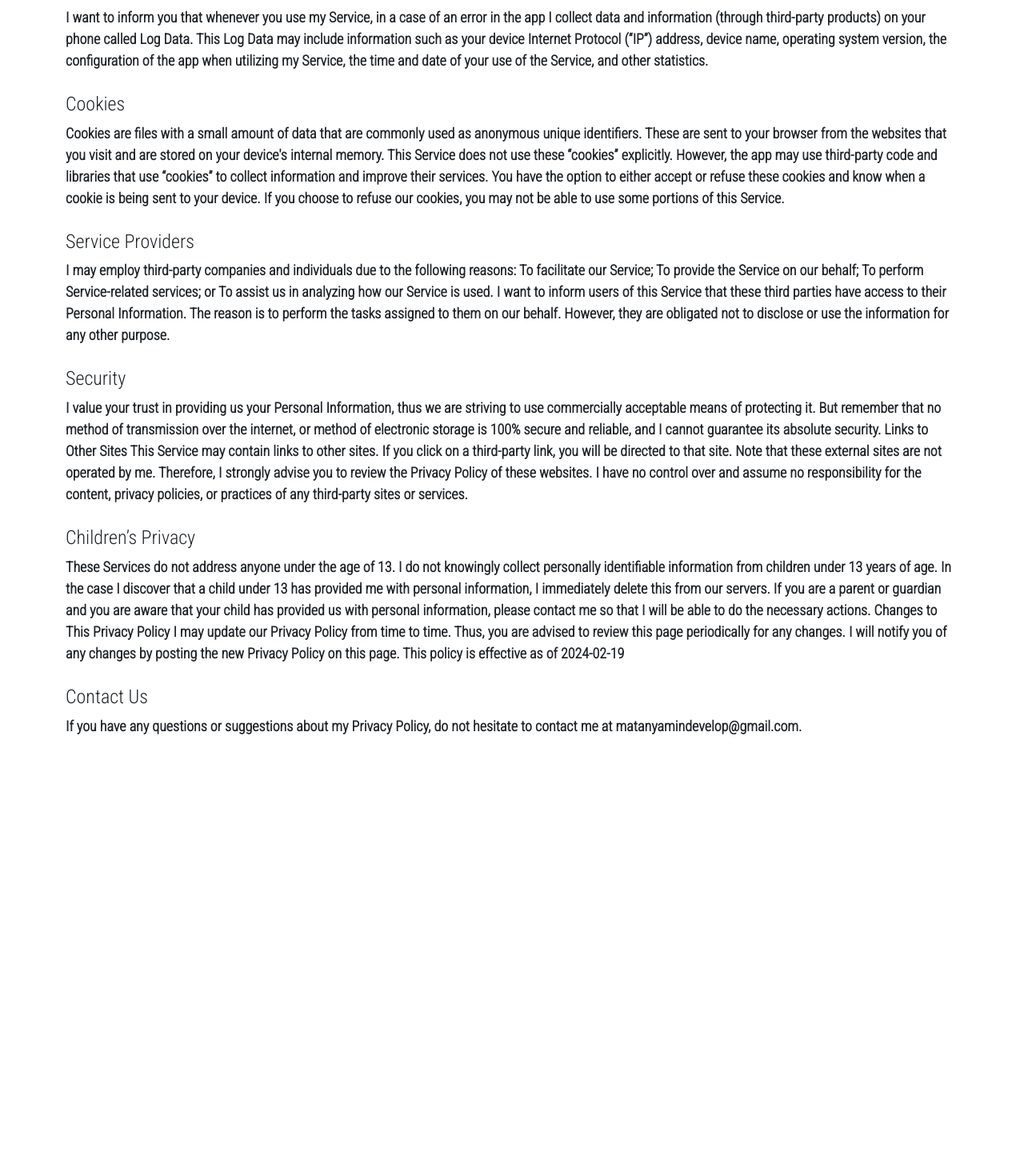
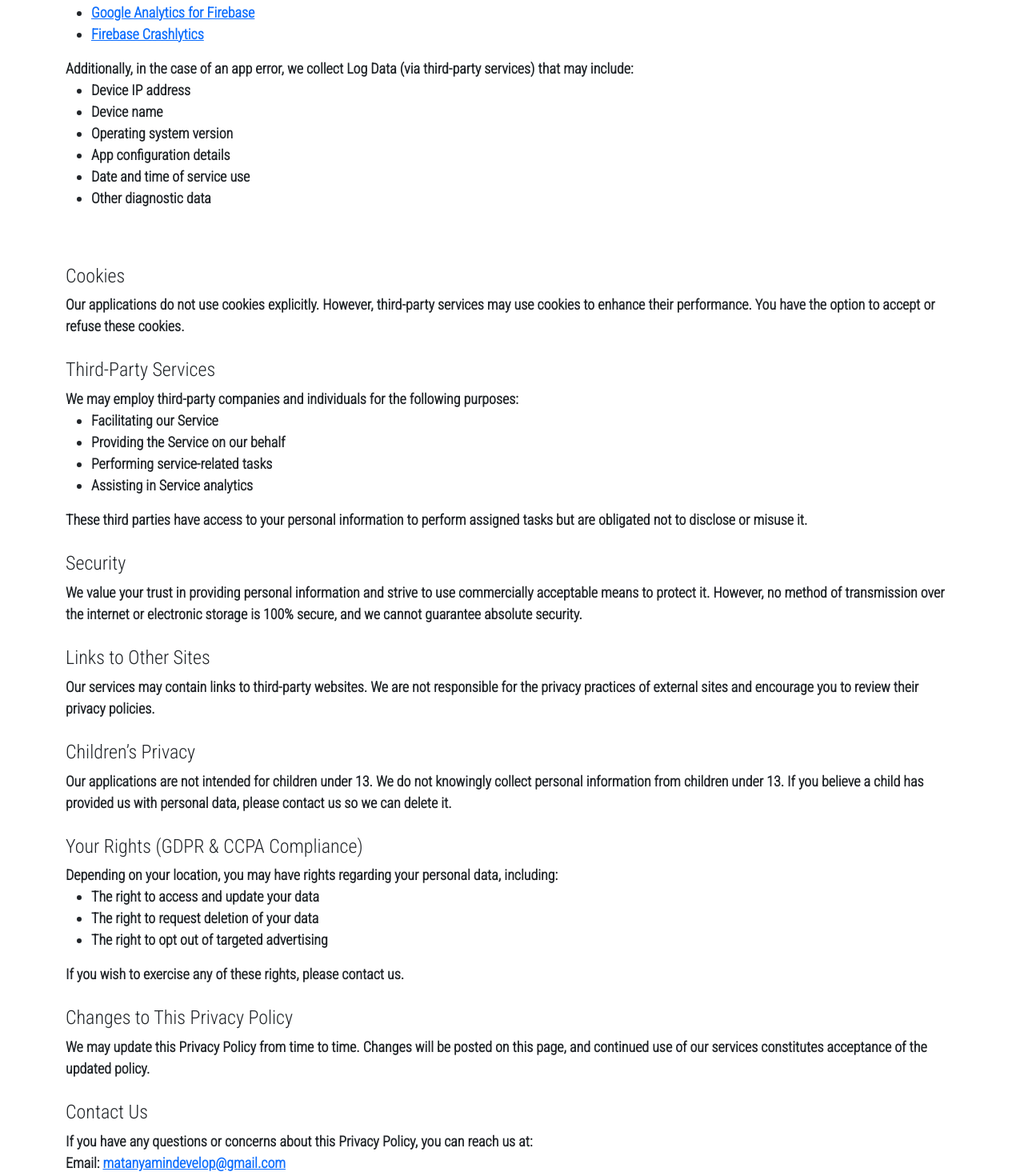
Before and after one commit to MatanYamin/PortfolioApp, a React (Create React App) app: page /privacy_policy in a window 1280 px wide. Shown: the part 500-1970 px from the top of the page at 80% size. Before the commit the page ends 1485 px from the top, so only its background shows below. Built offline with nearby package versions, Linux system fonts and the light colour scheme.

Commit message:
Changes in Privacy policy and Terms

```diff
--- a/src/components/PrivacyPolicy.js
+++ b/src/components/PrivacyPolicy.js
@@ -3,79 +3,77 @@ import '../App.css';
 
 const PrivacyPolicy = () => {
   return (
-    <div id="about" className="container py-5">
+    <div id="privacyPolicy" className="container py-5">
       <div className="row">
         <div id="enlargedText" className="col-lg-15 col-xm-12">
           <h1 className="about-heading">Privacy Policy</h1>
           <p>
-myapps. built the TV Remote Control app as a Free app. This SERVICE is provided by myapps. at no cost and is intended for use as is.
-
-This page is used to inform visitors regarding my policies with the collection, use, and disclosure of Personal Information if anyone decided to use my Service.
-
-If you choose to use my Service, then you agree to the collection and use of information in relation to this policy. The Personal Information that I collect is used for providing and improving the Service. I will not use or share your information with anyone except as described in this Privacy Policy.
-
-The terms used in this Privacy Policy have the same meanings as in our Terms and Conditions, which are accessible at TV Remote Control unless otherwise defined in this Privacy Policy.
+            <strong>Effective Date:</strong> February 19, 2024
+            <br/><br/>
+            <h4>Introduction</h4>
+            myapps. ("we," "our," or "us") develops and provides various applications and digital services. This Privacy Policy explains how we collect, use, disclose, and protect user information when you use our applications and services.
+            <br/><br/>
+            By using our applications, you consent to the collection and use of your information as described in this Privacy Policy.
             <br/><br/>
             <h4>Information Collection and Use</h4>
-For a better experience, while using our Service, I may require you to provide us with certain personally identifiable information. The information that I request will be retained on your device and is not collected by me in any way.
-
-The app does use third-party services that may collect information used to identify you.
-
-Link to the privacy policy of third-party service providers used by the app
+            For a better experience, we may require certain personally identifiable information, which will be retained on your device and not collected by us directly.
+            <br/><br/>
+            Our applications use third-party services that may collect information to identify you. Below are the third-party services we use:
             <br/>
             <ul>
-<li>
-<a href="https://www.google.com/policies/privacy/" target="_blank" rel="noopener noreferrer">Google Play Services</a>
-</li>
-<li>
-<a href="https://support.google.com/admob/answer/6128543?hl=en" target="_blank" rel="noopener noreferrer">AdMob</a>
-</li>
-<li>
-<a href="https://firebase.google.com/support/privacy" target="_blank" rel="noopener noreferrer">Google Analytics for Firebase</a>
-</li>
-<li>
-<a href="https://firebase.google.com/support/privacy/" target="_blank" rel="noopener noreferrer">Firebase Crashlytics</a>
-</li>
+              <li><a href="https://www.google.com/policies/privacy/" target="_blank" rel="noopener noreferrer">Google Play Services</a></li>
+              <li><a href="https://support.google.com/admob/answer/6128543?hl=en" target="_blank" rel="noopener noreferrer">AdMob</a></li>
+              <li><a href="https://firebase.google.com/support/privacy" target="_blank" rel="noopener noreferrer">Google Analytics for Firebase</a></li>
+              <li><a href="https://firebase.google.com/support/privacy/" target="_blank" rel="noopener noreferrer">Firebase Crashlytics</a></li>
             </ul>
-
-I want to inform you that whenever you use my Service, in a case of an error in the app I collect data and information (through third-party products) on your phone called Log Data. This Log Data may include information such as your device Internet Protocol (“IP”) address, device name, operating system version, the configuration of the app when utilizing my Service, the time and date of your use of the Service, and other statistics.
+            Additionally, in the case of an app error, we collect Log Data (via third-party services) that may include:
+            <ul>
+              <li>Device IP address</li>
+              <li>Device name</li>
+              <li>Operating system version</li>
+              <li>App configuration details</li>
+              <li>Date and time of service use</li>
+              <li>Other diagnostic data</li>
+            </ul>
             <br/><br/>
             <h4>Cookies</h4>
-Cookies are files with a small amount of data that are commonly used as anonymous unique identifiers. These are sent to your browser from the websites that you visit and are stored on your device's internal memory.
-
-This Service does not use these “cookies” explicitly. However, the app may use third-party code and libraries that use “cookies” to collect information and improve their services. You have the option to either accept or refuse these cookies and know when a cookie is being sent to your device. If you choose to refuse our cookies, you may not be able to use some portions of this Service.
+            Our applications do not use cookies explicitly. However, third-party services may use cookies to enhance their performance. You have the option to accept or refuse these cookies.
             <br/><br/>
-<h4>Service Providers</h4>
-
-I may employ third-party companies and individuals due to the following reasons:
-
-To facilitate our Service;
-To provide the Service on our behalf;
-To perform Service-related services; or
-To assist us in analyzing how our Service is used.
-I want to inform users of this Service that these third parties have access to their Personal Information. The reason is to perform the tasks assigned to them on our behalf. However, they are obligated not to disclose or use the information for any other purpose.
+            <h4>Third-Party Services</h4>
+            We may employ third-party companies and individuals for the following purposes:
+            <ul>
+              <li>Facilitating our Service</li>
+              <li>Providing the Service on our behalf</li>
+              <li>Performing service-related tasks</li>
+              <li>Assisting in Service analytics</li>
+            </ul>
+            These third parties have access to your personal information to perform assigned tasks but are obligated not to disclose or misuse it.
             <br/><br/>
             <h4>Security</h4>
-I value your trust in providing us your Personal Information, thus we are striving to use commercially acceptable means of protecting it. But remember that no method of transmission over the internet, or method of electronic storage is 100% secure and reliable, and I cannot guarantee its absolute security.
-
-Links to Other Sites
-
-This Service may contain links to other sites. If you click on a third-party link, you will be directed to that site. Note that these external sites are not operated by me. Therefore, I strongly advise you to review the Privacy Policy of these websites. I have no control over and assume no responsibility for the content, privacy policies, or practices of any third-party sites or services.
+            We value your trust in providing personal information and strive to use commercially acceptable means to protect it. However, no method of transmission over the internet or electronic storage is 100% secure, and we cannot guarantee absolute security.
+            <br/><br/>
+            <h4>Links to Other Sites</h4>
+            Our services may contain links to third-party websites. We are not responsible for the privacy practices of external sites and encourage you to review their privacy policies.
             <br/><br/>
             <h4>Children’s Privacy</h4>
-
-These Services do not address anyone under the age of 13. I do not knowingly collect personally identifiable information from children under 13 years of age. In the case I discover that a child under 13 has provided me with personal information, I immediately delete this from our servers. If you are a parent or guardian and you are aware that your child has provided us with personal information, please contact me so that I will be able to do the necessary actions.
-
-Changes to This Privacy Policy
-
-I may update our Privacy Policy from time to time. Thus, you are advised to review this page periodically for any changes. I will notify you of any changes by posting the new Privacy Policy on this page.
-
-This policy is effective as of 2024-02-19
-
+            Our applications are not intended for children under 13. We do not knowingly collect personal information from children under 13. If you believe a child has provided us with personal data, please contact us so we can delete it.
+            <br/><br/>
+            <h4>Your Rights (GDPR & CCPA Compliance)</h4>
+            Depending on your location, you may have rights regarding your personal data, including:
+            <ul>
+              <li>The right to access and update your data</li>
+              <li>The right to request deletion of your data</li>
+              <li>The right to opt out of targeted advertising</li>
+            </ul>
+            If you wish to exercise any of these rights, please contact us.
+            <br/><br/>
+            <h4>Changes to This Privacy Policy</h4>
+            We may update this Privacy Policy from time to time. Changes will be posted on this page, and continued use of our services constitutes acceptance of the updated policy.
             <br/><br/>
             <h4>Contact Us</h4>
-If you have any questions or suggestions about my Privacy Policy, do not hesitate to contact me at matanyamindevelop@gmail.com.
-
+            If you have any questions or concerns about this Privacy Policy, you can reach us at:
+            <br/>
+            Email: <a href="mailto:matanyamindevelop@gmail.com">matanyamindevelop@gmail.com</a>
           </p>
         </div>
       </div>
@@ -83,4 +81,4 @@ If you have any questions or suggestions about my Privacy Policy, do not hesitat
   )
 }
 
-export default PrivacyPolicy
+export default PrivacyPolicy;
--- a/src/components/Terms.js
+++ b/src/components/Terms.js
@@ -8,57 +8,53 @@ const Terms = () => {
         <div id="enlargedText" className="col-lg-15 col-xm-12">
           <h1 className="about-heading">Terms & Conditions</h1>
           <p>
-          By downloading or using the app, these terms will automatically apply to you – you should make sure therefore that you read them carefully before using the app. You’re not allowed to copy or modify the app, any part of the app, or our trademarks in any way. You’re not allowed to attempt to extract the source code of the app, and you also shouldn’t try to translate the app into other languages or make derivative versions. The app itself, and all the trademarks, copyright, database rights, and other intellectual property rights related to it, still belong to myapps.
-
-          myapps. is committed to ensuring that the app is as useful and efficient as possible. For that reason, we reserve the right to make changes to the app or to charge for its services, at any time and for any reason. We will never charge you for the app or its services without making it very clear to you exactly what you’re paying for.
-
-          The TV Remote Control app stores and processes personal data that you have provided to us, to provide my Service. It’s your responsibility to keep your phone and access to the app secure. We therefore recommend that you do not jailbreak or root your phone, which is the process of removing software restrictions and limitations imposed by the official operating system of your device. It could make your phone vulnerable to malware/viruses/malicious programs, compromise your phone’s security features and it could mean that the TV Remote Control app won’t work properly or at all.
-
-          The app does use third-party services that declare their Terms and Conditions.
-
-          Link to Terms and Conditions of third-party service providers used by the app
-
+          <strong>Effective Date:</strong> February 19, 2024
+          <br/><br/>
+          <h4>Introduction</h4>
+          myapps. ("we," "our," or "us") provides various applications and digital services. These Terms and Conditions govern your use of our applications and services. By downloading or using any of our applications, you agree to these Terms and Conditions.
+          <br/><br/>
+          <h4>Use of the App</h4>
+          You are not permitted to copy, modify, distribute, sell, or lease any part of our applications or services. You may not attempt to extract the source code, translate the application into other languages, or create derivative versions.
+          <br/><br/>
+          The app and all related trademarks, copyrights, database rights, and other intellectual property rights remain the property of myapps.
+          <br/><br/>
+          <h4>Modifications and Charges</h4>
+          We reserve the right to modify or discontinue our applications or services at any time. If we introduce any charges for our applications or features, we will clearly notify users before any payments are required.
+          <br/><br/>
+          <h4>Data and Security</h4>
+          Our applications may store and process personal data you provide. It is your responsibility to secure your device and account credentials. We strongly advise against jailbreaking or rooting your device, as this may affect the app's functionality and security.
+          <br/><br/>
+          <h4>Third-Party Services</h4>
+          Our applications utilize third-party services, which have their own terms and conditions:
           <br/>
           <ul>
-<li>
-<a href="https://www.google.com/policies/privacy/" target="_blank" rel="noopener noreferrer">Google Play Services</a>
-</li>
-<li>
-<a href="https://support.google.com/admob/answer/6128543?hl=en" target="_blank" rel="noopener noreferrer">AdMob</a>
-</li>
-<li>
-<a href="https://firebase.google.com/support/privacy" target="_blank" rel="noopener noreferrer">Google Analytics for Firebase</a>
-</li>
-<li>
-<a href="https://firebase.google.com/support/privacy/" target="_blank" rel="noopener noreferrer">Firebase Crashlytics</a>
-</li>
+            <li><a href="https://www.google.com/policies/privacy/" target="_blank" rel="noopener noreferrer">Google Play Services</a></li>
+            <li><a href="https://support.google.com/admob/answer/6128543?hl=en" target="_blank" rel="noopener noreferrer">AdMob</a></li>
+            <li><a href="https://firebase.google.com/support/privacy" target="_blank" rel="noopener noreferrer">Google Analytics for Firebase</a></li>
+            <li><a href="https://firebase.google.com/support/privacy/" target="_blank" rel="noopener noreferrer">Firebase Crashlytics</a></li>
           </ul>
-
-You should be aware that there are certain things that myapps. will not take responsibility for. Certain functions of the app will require the app to have an active internet connection. The connection can be Wi-Fi or provided by your mobile network provider, but myapps. cannot take responsibility for the app not working at full functionality if you don’t have access to Wi-Fi, and you don’t have any of your data allowance left.
-
-If you’re using the app outside of an area with Wi-Fi, you should remember that the terms of the agreement with your mobile network provider will still apply. As a result, you may be charged by your mobile provider for the cost of data for the duration of the connection while accessing the app, or other third-party charges. In using the app, you’re accepting responsibility for any such charges, including roaming data charges if you use the app outside of your home territory (i.e. region or country) without turning off data roaming. If you are not the bill payer for the device on which you’re using the app, please be aware that we assume that you have received permission from the bill payer for using the app.
-
-Along the same lines, myapps. cannot always take responsibility for the way you use the app i.e. You need to make sure that your device stays charged – if it runs out of battery and you can’t turn it on to avail the Service, myapps. cannot accept responsibility.
-
-With respect to myapps. responsibility for your use of the app, when you’re using the app, it’s important to bear in mind that although we endeavor to ensure that it is updated and correct at all times, we do rely on third parties to provide information to us so that we can make it available to you. myapps. accepts no liability for any loss, direct or indirect, you experience as a result of relying wholly on this functionality of the app.
-
-At some point, we may wish to update the app. The app is currently available on Android – the requirements for the system(and for any additional systems we decide to extend the availability of the app to) may change, and you’ll need to download the updates if you want to keep using the app. myapps. does not promise that it will always update the app so that it is relevant to you and/or works with the Android version that you have installed on your device. However, you promise to always accept updates to the application when offered to you, We may also wish to stop providing the app, and may terminate use of it at any time without giving notice of termination to you. Unless we tell you otherwise, upon any termination, (a) the rights and licenses granted to you in these terms will end; (b) you must stop using the app, and (if needed) delete it from your device.
-
           <br/><br/>
-
-<h4>Changes to This Terms and Conditions</h4>
-
-I may update our Terms and Conditions from time to time. Thus, you are advised to review this page periodically for any changes. I will notify you of any changes by posting the new Terms and Conditions on this page.
-
-These terms and conditions are effective as of 2024-02-19
-
+          <h4>Connectivity and Service Availability</h4>
+          myapps. is not responsible for issues arising from lack of internet connectivity, mobile data charges, or device power limitations affecting app performance.
+          <br/><br/>
+          <h4>Liability Disclaimer</h4>
+          We endeavor to ensure our applications are accurate and functional but are not responsible for errors, service interruptions, or third-party data reliance.
+          <br/><br/>
+          <h4>Updates and Termination</h4>
+          We may update our applications over time, and you agree to install such updates to continue using our services. We also reserve the right to discontinue support for any application or service without prior notice.
+          <br/><br/>
+          <h4>Changes to These Terms</h4>
+          We may update these Terms and Conditions periodically. Updates will be posted on this page, and continued use of our applications constitutes acceptance of the revised terms.
           <br/><br/>
           <h4>Contact Us</h4>
-If you have any questions or suggestions about my Terms and Conditions, do not hesitate to contact me at matanyamindevelop@gmail.com.          </p>
+          If you have any questions or concerns about these Terms and Conditions, please contact us at:
+          <br/>
+          Email: <a href="mailto:matanyamindevelop@gmail.com">matanyamindevelop@gmail.com</a>
+          </p>
         </div>
       </div>
     </div>
   )
 }
 
-export default Terms
+export default Terms;
```
Lines whose indentation alone changed are shown as unchanged.
